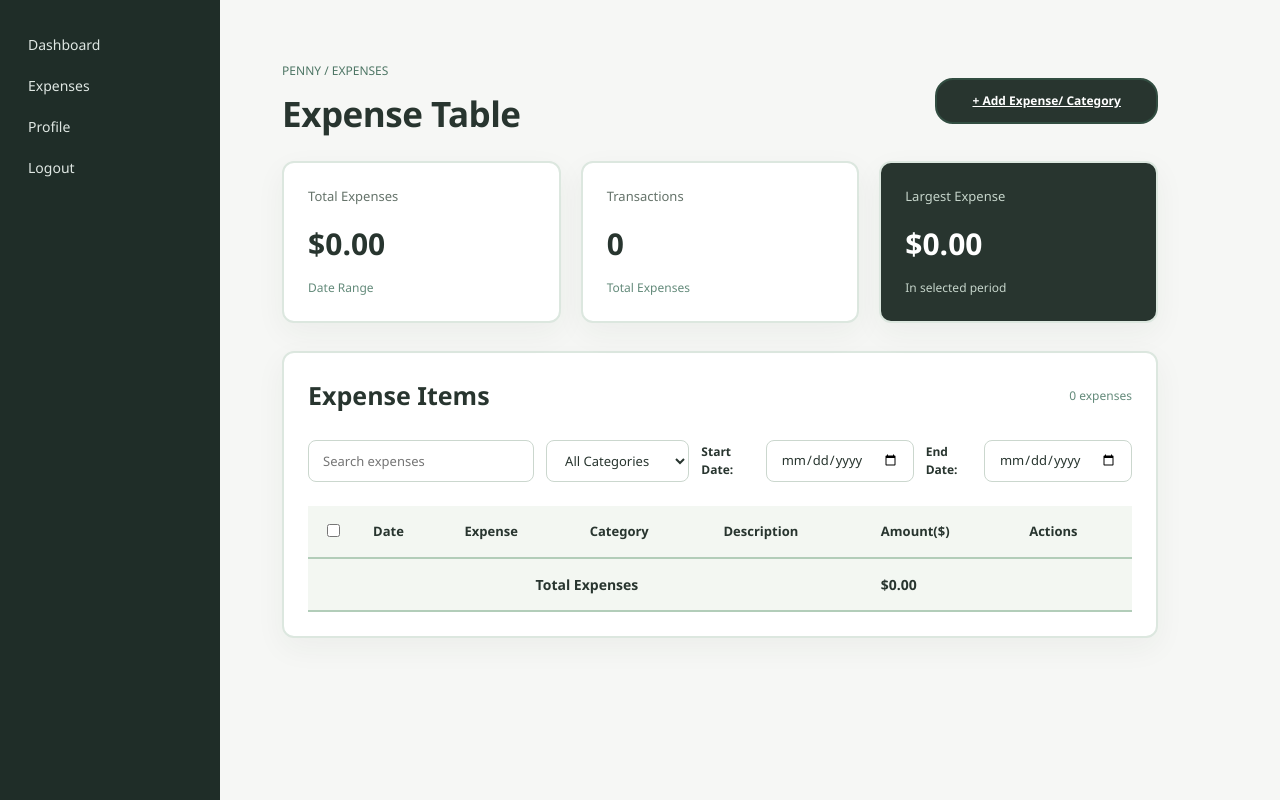
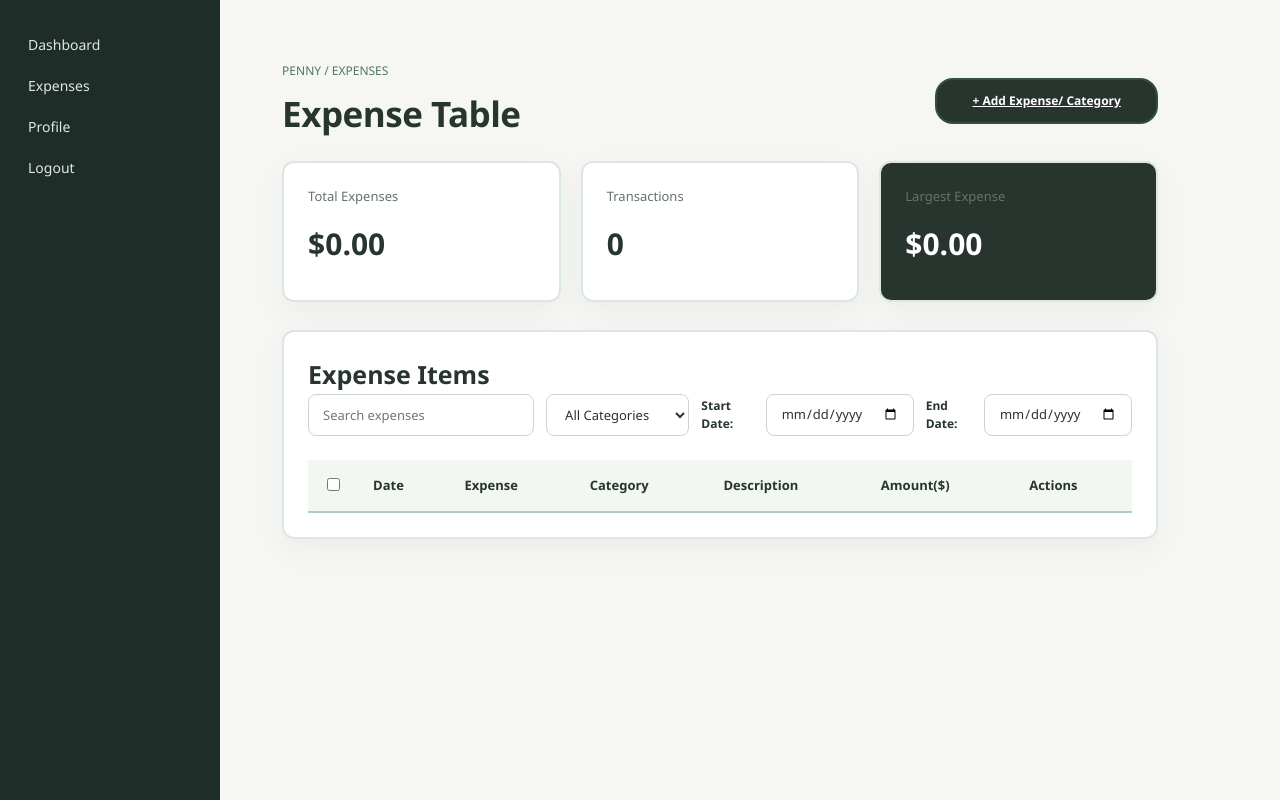
Before and after one commit to Dan1731/ExpenseTracker, a Flask app: page /expenses in a window 1280 px wide. Run offline with Flask 3, Linux system fonts and the light colour scheme; lists and menus that the app fills with data are empty.

Commit message:
Cleaned wording in expense table

```diff
--- a/static/ExpenseTable/table.css
+++ b/static/ExpenseTable/table.css
@@ -78,19 +78,13 @@
     font-weight: 600;
 }
 
-.expense-summary span {
-    color: #638a7a;
-    font-size: 12px;
-}
-
 .largest-expense-summary {
     background: #28352f;
     color: white;
 }
 
 .largest-expense-summary h2 { color: white; }
-.largest-expense-summary p,
-.largest-expense-summary span { color: #c5d4ca; }
+.largest-expense-summary p
 
 /* Table Header */
 .table-header {
@@ -104,11 +98,6 @@
     margin: 0;
     font-size: 25px;
     font-weight: 600;
-}
-
-.table-header span {
-    color: #638a7a;
-    font-size: 12px;
 }
 
 /* Filters */
@@ -145,25 +134,20 @@
     border-collapse: collapse;
 }
 
-thead, tfoot { background: #eff5eec2; }
+thead {
+    background: #eff5eec2;
+}
 
-th, td {
+th {
     padding: 15px;
     text-align: left;
     border-bottom: 2px solid #b2cdb9;
     font-size: 13px;
 }
 
-th:first-child,
-td:first-child {
+th:first-child {
     width: 45px;
     text-align: center;
 }
 
 input[type="checkbox"] { accent-color: #638a7a; }
-
-tfoot td {
-    font-size: 14px;
-    font-weight: 700;
-    border-top: 2px solid #a4bbaf;
-}
--- a/templates/ExpenseTable/table.html
+++ b/templates/ExpenseTable/table.html
@@ -23,19 +23,16 @@
         <div class="expense-overview">
             <p>Total Expenses</p>
             <h2 id="summary-total">$0.00</h2>
-            <span>Date Range</span>
         </div>
 
         <div class="expense-total-summary">
             <p>Transactions</p>
             <h2 id="summary-count">0</h2>
-            <span>Total Expenses</span>
         </div>
 
         <div class="largest-expense-summary">
             <p>Largest Expense</p>
             <h2 id="summary-largest">$0.00</h2>
-            <span>In selected period</span>
         </div>
     </div>
 
@@ -44,7 +41,6 @@
 
         <div class="table-header">
             <h2>Expense Items</h2>
-            <span id="expense-count">0 expenses</span>
         </div>
 
         <!-- FILTERS -->
@@ -83,14 +79,6 @@
                 <tbody id="expense-table-body">
                     <!-- Expense rows populated here -->
                 </tbody>
-
-                <tfoot>
-                    <tr>
-                        <td colspan="5">Total Expenses</td>
-                        <td id="total-expenses">$0.00</td>
-                        <td></td>
-                    </tr>
-                </tfoot>
             </table>
         </div>
 
```
